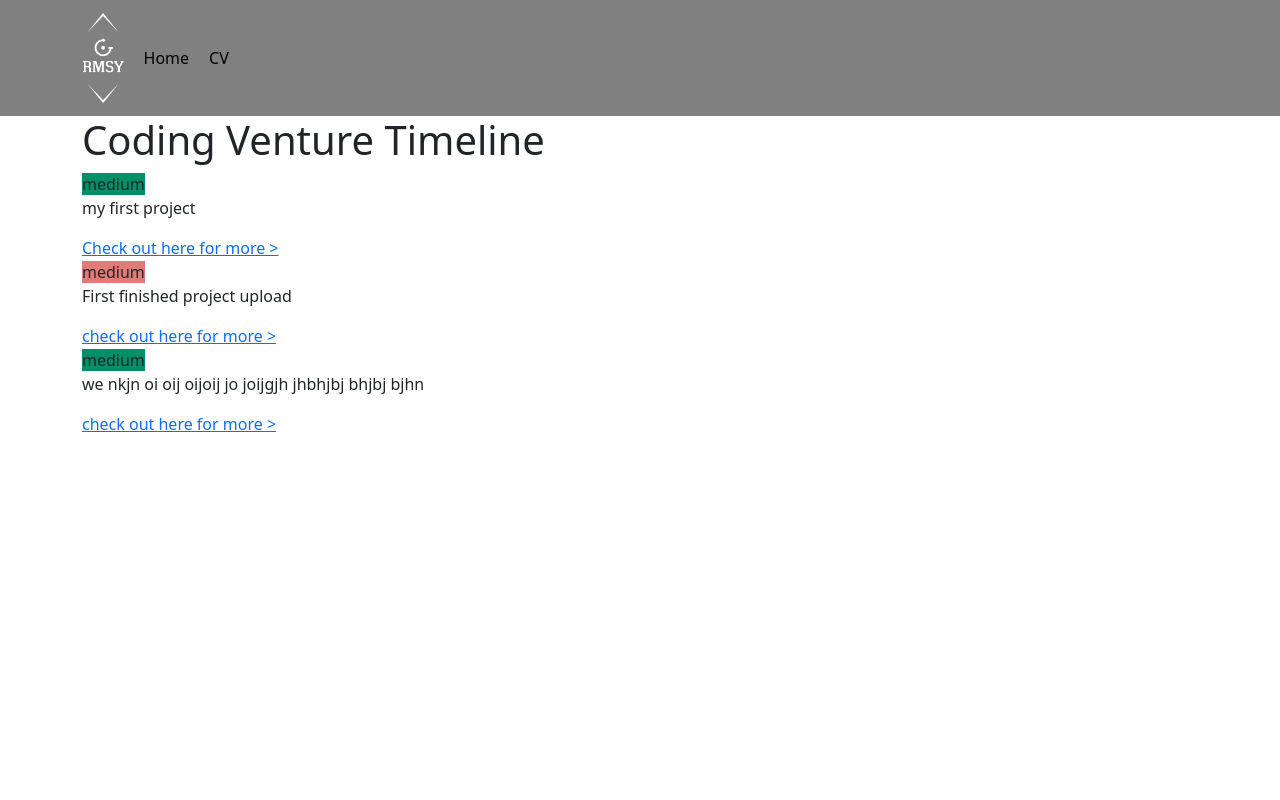
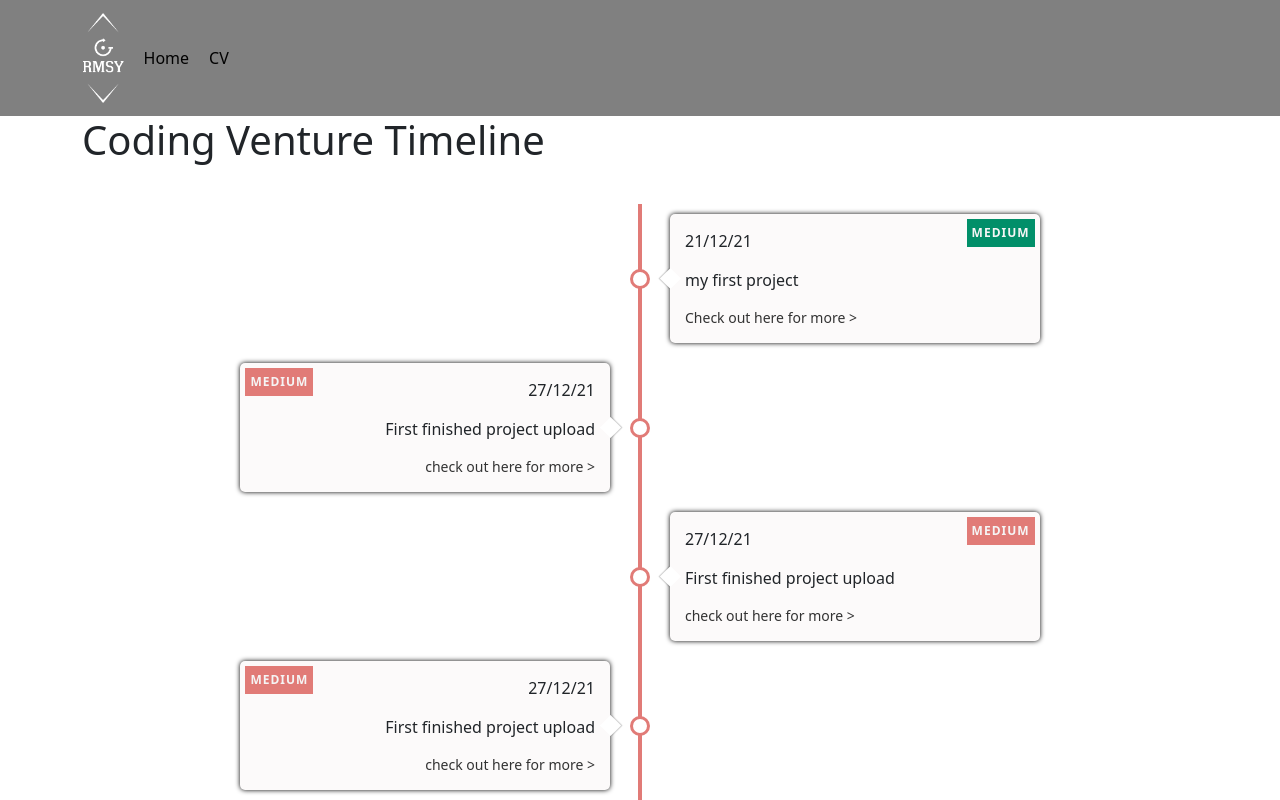
Before and after one commit to hgrcode/portfolio, a React (Create React App) app in the folder front-end/: page /cv in a window 1280 px wide. Shown: the top 800 px of the page. Built offline with nearby package versions, Linux system fonts and the light colour scheme; the HTML template or start-up script is replaced by a standard one.

Commit message:
timeline for code venture complete awaits data

```diff
--- /dev/null
+++ b/front-end/public/index.html
@@ -0,0 +1,41 @@
+<!DOCTYPE html>
+<html lang="en">
+  <head>
+    <meta charset="utf-8" />
+    <link rel="icon" href="%PUBLIC_URL%/favicon.ico" />
+    <meta name="viewport" content="width=device-width, initial-scale=1" />
+    <meta name="theme-color" content="#000000" />
+    <meta
+      name="description"
+      content="Web site created using create-react-app"
+    />
+    <link rel="cvstyles" href="cv.css" />
+    <link rel="apple-touch-icon" href="%PUBLIC_URL%/logo192.png" />
+    <!--
+      manifest.json provides metadata used when your web app is installed on a
+      user's mobile device or desktop. See https://developers.google.com/web/fundamentals/web-app-manifest/
+    -->
+    <link rel="manifest" href="%PUBLIC_URL%/manifest.json" />
+    <!--
+      Notice the use of %PUBLIC_URL% in the tags above.
+      It will be replaced with the URL of the `public` folder during the build.
+      Only files inside the `public` folder can be referenced from the HTML.
+      Unlike "/favicon.ico" or "favicon.ico", "%PUBLIC_URL%/favicon.ico" will
+      work correctly both with client-side routing and a non-root public URL.
+      Learn how to configure a non-root public URL by running `npm run build`.
+    -->
+    <title>Harris' Portifolio</title>
+  </head>
+  <body>
+    <noscript>You need to enable JavaScript to run this app.</noscript>
+    <div id="root"></div>
+    <!--
+      This HTML file is a template.
+      If you open it directly in the browser, you will see an empty page.
+      You can add webfonts, meta tags, or analytics to this file.
+      The build step will place the bundled scripts into the <body> tag.
+      To begin the development, run `npm start` or `yarn start`.
+      To create a production bundle, use `npm run build` or `yarn build`.
+    -->
+  </body>
+</html>
--- a/front-end/src/App.css
+++ b/front-end/src/App.css
@@ -1,3 +1,182 @@
+@import url('https://fonts.googleapis.com/css?family=Lato');
+
+*{
+  box-sizing: border-box;
+}
+
+body{
+  background-image: linear-gradient(135deg, hsla(0, 0%, 100%, 0.637) 0%,);
+  display: flex;
+  align-items: center;
+  justify-content: center;
+  flex-direction: column;
+
+  min-height: 100vh;
+  font-family: "Lato", sans-serif;
+  margin: 0;
+}
+
+#root{
+  width: 100%;
+}
+
+.h1{
+    text-align:center !important;
+
+}
+
+.timeline-container{
+    display: flex;
+    flex-direction: column;
+    position: relative;
+    margin: 40px 0;
+}
+
+.timeline-container::after {
+    background-color: #e17b77;
+    content: '';
+    position: absolute;
+    left: calc(50% - 2px);
+    width:4px;
+    height:100%;
+
+}
+
+.timeline-item{
+
+  display: flex;
+  justify-content: flex-end;
+  padding-right: 30px;
+  margin:10px 0;
+  width: 50%;
+}
+
+.timeline-item:nth-child(odd) {
+
+  align-self:flex-end;
+  justify-content: flex-start;
+  padding-right: 0px;
+  padding-left: 30px;
+}
+
+.timeline-item-content {
+  background-color: rgb(252, 250, 250);
+  border-radius: 5px;
+  box-shadow: 0 0 5px black;
+  display:flex;
+  flex-direction: column;
+  align-items: flex-end;
+  position: relative;
+  padding: 15px;
+  max-width: 70%;
+  width: 400px;
+  text-align: right;
+}
+
+.timeline-item-content::after {
+  content: ' ';
+  box-shadow: 1px -1px 1px rgba(0, 0, 0, 0.2);
+  background-color: #ffffff;
+  position: absolute;
+  transform: rotate(45deg);
+  right: -7.5px;
+  top: calc(50% - 7.5px);
+  width: 15px;
+  height: 15px;
+
+}
+.timeline-item:nth-child(odd) .timeline-item-content {
+  align-items: flex-start;
+  text-align: left;
+
+}
+
+.timeline-item:nth-child(odd) .timeline-item-content::after{
+  box-shadow: -1px 1px 1px rgba(0, 0, 0, 0.2);
+  right: auto;
+  left: -7.5px
+}
+
+.timeline-item-content .tag {
+  color: whitesmoke;
+  font-size: 12px;
+  font-weight: bold;
+  padding: 5px;
+  position:absolute;
+  letter-spacing: 1px;
+  top: 5px;
+  left: 5px;
+  text-transform: uppercase;
+}
+
+.timeline-item:nth-child(odd) .timeline-item-content .tag{
+  left:auto;
+  right: 5px;
+}
+
+.timeline-item-content .time {
+  color: #777;
+  font-size: 12px;
+}
+
+.timeline-item-content p {
+  font-size: 16px;
+  line-height: 24px;
+  margin: 15px 0;
+  max-width: 250px;
+}
+
+.timeline-item-content a {
+  color: #333;
+  text-decoration: none;
+  font-size: 14px;
+}
+
+.timeline-item-content a::after {
+  content: '';
+  font-size: 12px;
+}
+
+.timeline-item-content .circle {
+  background-color: white;
+  border: 3px solid #e17b77;
+  border-radius: 50%;
+  position: absolute;
+  top: calc(50% - 10px);
+  right: -40px;
+  width: 20px;
+  height: 20px;
+  z-index: 100;
+}
+
+.timeline-item:nth-child(odd) .timeline-item-content .circle {
+  right: auto;
+  left: -40px
+}
+
+@media only screen and (max-width: 767px) {
+  .timeline-item-content,
+  .timeline-item:nth-child(odd) .timeline-item-content {
+    padding: 15px 10px;
+    text-align: center;
+    align-items: center;
+  }
+
+  .timeline-item-content .tag {
+    width: calc(100%-10px);
+  }
+
+  .timeline-item-content time {
+    margin-top: 20px;
+  }
+  .timeline-item-content a {
+    text-decoration: underline;
+  }
+  .timeline-item-content a::after{
+    display: none;
+  }
+}
+
 .navbar{
   background-color: grey !important;
 }
--- a/front-end/src/components/timelineitem.js
+++ b/front-end/src/components/timelineitem.js
@@ -6,7 +6,7 @@ const TimelineItem = ({ data }) => (
             <span className="tag" style={{background: data.category.color}}>
                 {data.category.tag}
             </span>
-            <time>{data.time}</time>
+            <time>{data.date}</time>
             <p>{data.text}</p>
             {data.link && (
                 <a href={data.link.url}   target='_blank' rel="noopener noreferrer">
--- a/front-end/src/cv.css
+++ /dev/null
@@ -1,84 +0,0 @@
-@import url('https://fonts.googleapis.com/css?family=Lato');
-
-*{
-  box-sizing: border-box;
-}
-
-.body{
-  background-image: linear-gradient(135deg, hsla(0, 0%, 100%, 0.637) 0%,);
-  display: flex;
-  align-items: center;
-  justify-content: center;
-  flex-direction: column;
-
-  min-height: 100vh;
-  font-family: "Lato", sans-serif;
-}
-
-#root{
-  width: 100%;
-}
-
-.h1{
-    text-align:left;
-}
-
-.timeline-container{
-  background-color: rgb(221, 216, 216);
-    display: flex;
-    flex-direction: column;
-    position: relative;
-    margin: 40px 0;
-}
-
-.timeline-container::after {
-    background-color: red;
-    content: '';
-    position: absolute;
-    left: calc(50% - 2px);
-    width:4px;
-    height:100%;
-
-}
-
-.timeline-item{
-  display: flex;
-  justify-content: flex-end;
-  padding-right: 30px;
-  margin:10px 0;
-  width: 50%;
-}
-
-.timeline-item:nth-child(odd) {
-  align-self:flex-end;
-  justify-content: flex-start;
-  padding-right: 0px;
-  padding-left: 30px;
-}
-
-.timeline-item-content {
-  background-color: #fff;
-  border-radius: 5px;
-  box-shadow: 0 0 5px black;
-  display:flex;
-  flex-direction: column;
-  align-items: flex-end;
-  padding: 15px;
-  max-width: 70%;
-  width: 400px;
-  text-align: right;
-}
-
-.timeline-item:nth-child(odd).timeline-item-content {
-  align-items: flex-start;
-  text-align: left;
-
-}
-
-.timeline-item-content ::after {
-  content: ' ';
-  background-color: red;
-  width: 15px;
-  height: 15px;
-
-}
--- a/front-end/src/data.js
+++ b/front-end/src/data.js
@@ -28,6 +28,152 @@ const data = [
         }
 
     },
+    {
+        text: 'First finished project upload',
+        date: '27/12/21',
+        category:{
+            tag: 'medium',
+            color: '#e17b77'
+        },
+        link:{
+            url:'https://github.com/hgrcode?tab=repositories',
+            text: 'check out here for more >'
+        }
+
+    },
+    {
+        text: 'First finished project upload',
+        date: '27/12/21',
+        category:{
+            tag: 'medium',
+            color: '#e17b77'
+        },
+        link:{
+            url:'https://github.com/hgrcode?tab=repositories',
+            text: 'check out here for more >'
+        }
+
+    },
+    {
+        text: 'First finished project upload',
+        date: '27/12/21',
+        category:{
+            tag: 'medium',
+            color: '#e17b77'
+        },
+        link:{
+            url:'https://github.com/hgrcode?tab=repositories',
+            text: 'check out here for more >'
+        }
+
+    },
+    {
+        text: 'First finished project upload',
+        date: '27/12/21',
+        category:{
+            tag: 'medium',
+            color: '#e17b77'
+        },
+        link:{
+            url:'https://github.com/hgrcode?tab=repositories',
+            text: 'check out here for more >'
+        }
+
+    },
+
+    {
+        text: 'we nkjn oi oij oijoij jo joijgjh jhbhjbj bhjbj bjhn',
+        date: '00/00/00',
+        category:{
+            tag: 'medium',
+            color: '#018f69'
+        },
+        link:{
+            url:'https://github.com/hgrcode?tab=repositories',
+            text: 'check out here for more >'
+        }
+
+    },
+    {
+        text: 'my first project',
+        date: '21/12/21',
+        category:{
+            tag: 'medium',
+            color: '#018f69'
+        },
+        link:{
+            url:
+            'localhost:3000/',
+            text: 'Check out here for more >'
+        }
+
+    },
+
+    {
+        text: 'First finished project upload',
+        date: '27/12/21',
+        category:{
+            tag: 'medium',
+            color: '#e17b77'
+        },
+        link:{
+            url:'https://github.com/hgrcode?tab=repositories',
+            text: 'check out here for more >'
+        }
+
+    },
+    {
+        text: 'First finished project upload',
+        date: '27/12/21',
+        category:{
+            tag: 'medium',
+            color: '#e17b77'
+        },
+        link:{
+            url:'https://github.com/hgrcode?tab=repositories',
+            text: 'check out here for more >'
+        }
+
+    },
+    {
+        text: 'First finished project upload',
+        date: '27/12/21',
+        category:{
+            tag: 'medium',
+            color: '#e17b77'
+        },
+        link:{
+            url:'https://github.com/hgrcode?tab=repositories',
+            text: 'check out here for more >'
+        }
+
+    },
+    {
+        text: 'First finished project upload',
+        date: '27/12/21',
+        category:{
+            tag: 'medium',
+            color: '#e17b77'
+        },
+        link:{
+            url:'https://github.com/hgrcode?tab=repositories',
+            text: 'check out here for more >'
+        }
+
+    },
+    {
+        text: 'First finished project upload',
+        date: '27/12/21',
+        category:{
+            tag: 'medium',
+            color: '#e17b77'
+        },
+        link:{
+            url:'https://github.com/hgrcode?tab=repositories',
+            text: 'check out here for more >'
+        }
+
+    },
 
     {
         text: 'we nkjn oi oij oijoij jo joijgjh jhbhjbj bhjbj bjhn',
```
